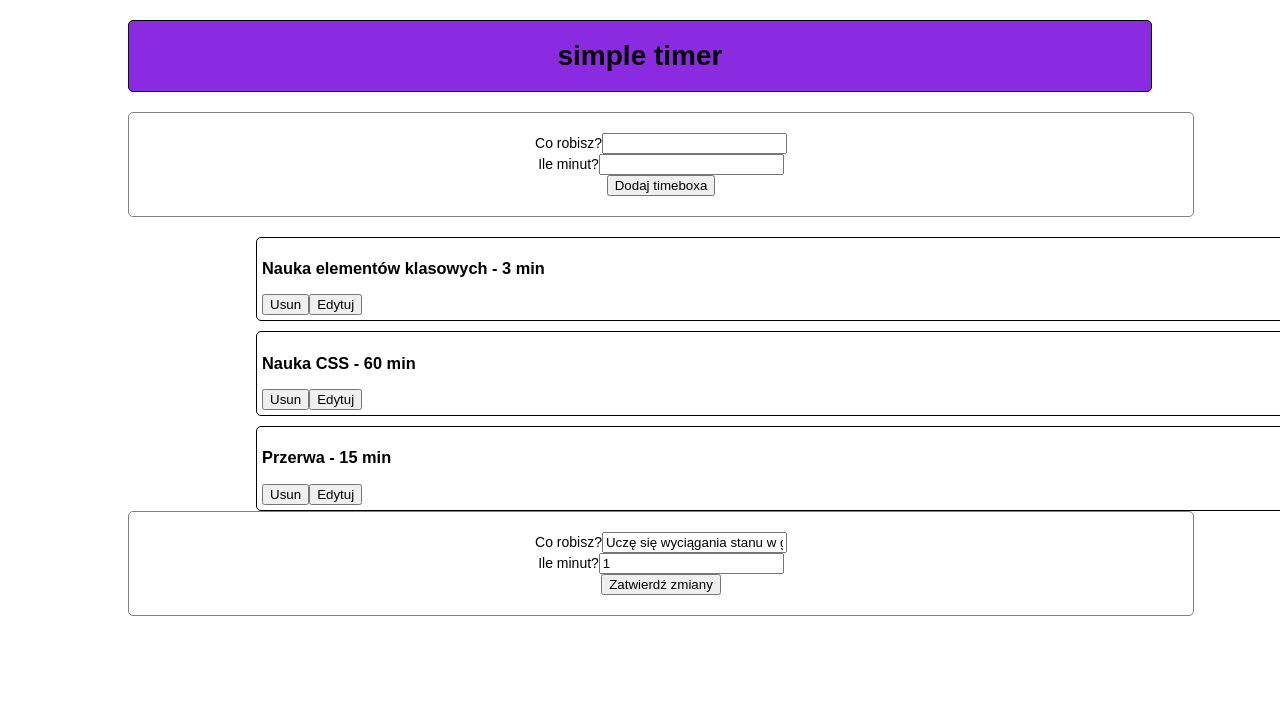
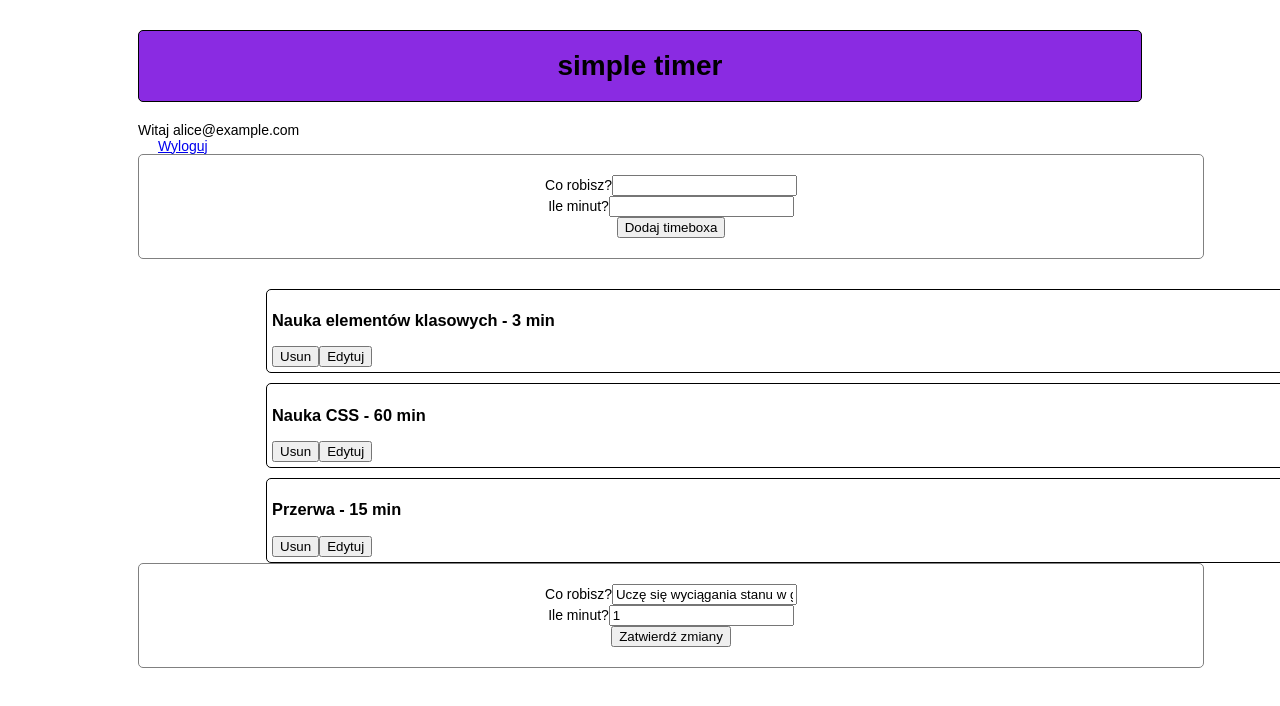
Before and after one commit to Maczi01/React-Timer, a React app: page / in a window 1280 px wide. Shown: the top 706 px of the page. Built offline with nearby package versions, Linux system fonts and the light colour scheme; data requests are answered from the project's data file.

Commit message:
Change App component to class component and add function to logout

```diff
--- a/src/components/App.js
+++ b/src/components/App.js
@@ -7,17 +7,45 @@ import styled from 'styled-components';
 
 const AppWrapper = styled.div`
   width: 80vw;
-  margin: 0 auto
+  margin: 0 auto;
+
 `
 
-const App = () => (
+class App extends React.Component {
+
+    isUserLoggedIn = () => true;
+
+    getUserEmail = () => "alice@example.com";
+
+    handleLogout = () => console.log("logout");
+
+    render() {
+        return (
             <AppWrapper>
+                <ErrorCatcher message="Coś tu nie gra">
+                    {
+                        this.isUserLoggedIn() ?
+                            <>
+                                <header className="header">
                                     <Title/>
+                                    Witaj {this.getUserEmail()}
+                                    <a onClick={this.handleLogout} className="header__logout--link"
+                                       href="#"> Wyloguj</a>
                                     <TimeboxList/>
-        <ErrorCatcher message="Coś tu nie gra">
                                     <EditableCurrentTimebox/>
+                                </header>
+                            </>
+                            :
+                            <div>
+                                Login form
+                            </div>
+                    }
                 </ErrorCatcher>
+
             </AppWrapper>
-);
+        )
+    }
+}
+
 
 export default App;
--- a/src/styles/main.scss
+++ b/src/styles/main.scss
@@ -18,3 +18,13 @@ body {
   background-color: yellow;
   padding-bottom: 20px;
 }
+
+.header{
+  display: flex;
+  flex-direction: column;
+  justify-content: flex-end;
+  margin: 10px;
+  &__logout--link{
+    margin-left: 20px;
+  }
+}
```
Also changed, not shown: src/components/LoginForm.js (added). Lines whose indentation alone changed are shown as unchanged.
